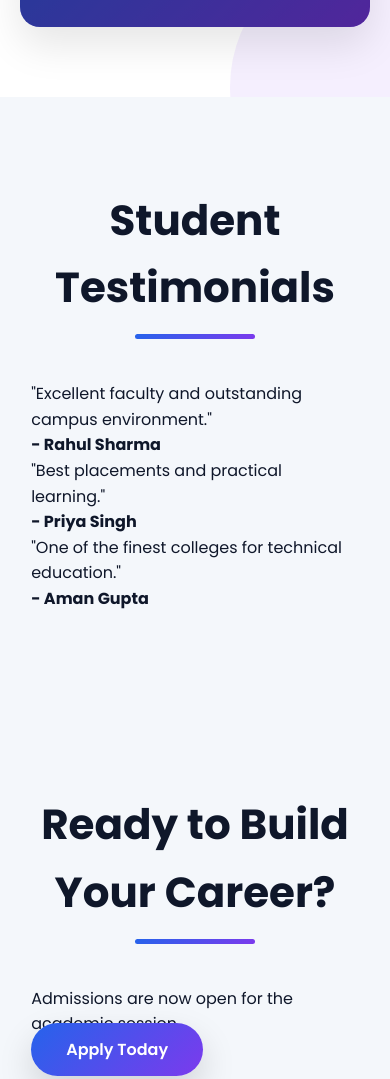
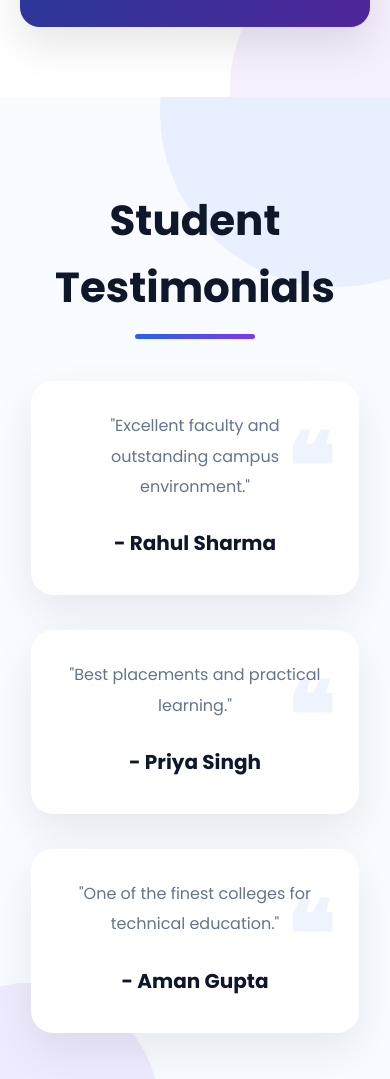
Before and after one commit to skashyap08/college-webpage, a website: page views/index.html in a window 390 px wide. Shown: the part 5628-6707 px from the top of the page. Drawn offline with Linux system fonts and the light colour scheme.

Commit message:
updated style.css-16

```diff
--- a/public/style.css
+++ b/public/style.css
@@ -1678,3 +1678,342 @@ section h2::after{
     }
 
 }
+/* ==========================================================
+   PART 2C-2
+   TESTIMONIALS SECTION
+========================================================== */
+
+.testimonials{
+    background:#f8fbff;
+    position:relative;
+    overflow:hidden;
+}
+
+/* Background Decorations */
+
+.testimonials::before{
+    content:"";
+    position:absolute;
+    width:350px;
+    height:350px;
+    border-radius:50%;
+    background:rgba(37,99,235,.08);
+    top:-160px;
+    right:-120px;
+}
+
+.testimonials::after{
+    content:"";
+    position:absolute;
+    width:260px;
+    height:260px;
+    border-radius:50%;
+    background:rgba(124,58,237,.08);
+    bottom:-120px;
+    left:-100px;
+}
+
+/* =========================
+     SLIDER CONTAINER
+========================= */
+
+.testimonial-slider{
+
+    display:grid;
+
+    grid-template-columns:repeat(auto-fit,minmax(330px,1fr));
+
+    gap:35px;
+
+    margin-top:60px;
+
+    position:relative;
+
+    z-index:2;
+}
+
+/* =========================
+      TESTIMONIAL CARD
+========================= */
+
+.testimonial{
+
+    background:#ffffff;
+
+    padding:40px 35px;
+
+    border-radius:22px;
+
+    box-shadow:0 18px 45px rgba(0,0,0,.08);
+
+    transition:.4s;
+
+    position:relative;
+
+    overflow:hidden;
+
+    cursor:pointer;
+}
+
+/* Top Border */
+
+.testimonial::before{
+
+    content:"";
+
+    position:absolute;
+
+    left:0;
+
+    top:0;
+
+    width:100%;
+
+    height:6px;
+
+    background:linear-gradient(90deg,#2563eb,#7c3aed,#06b6d4);
+
+    transform:scaleX(0);
+
+    transform-origin:left;
+
+    transition:.4s;
+}
+
+.testimonial:hover::before{
+
+    transform:scaleX(1);
+}
+
+/* Decorative Circle */
+
+.testimonial::after{
+
+    content:"❝";
+
+    position:absolute;
+
+    right:25px;
+
+    top:15px;
+
+    font-size:90px;
+
+    color:rgba(37,99,235,.08);
+
+    font-weight:bold;
+}
+
+/* =========================
+         AVATAR
+========================= */
+
+.testimonial img{
+
+    width:85px;
+
+    height:85px;
+
+    border-radius:50%;
+
+    object-fit:cover;
+
+    border:4px solid #2563eb;
+
+    margin-bottom:25px;
+}
+
+/* =========================
+        REVIEW TEXT
+========================= */
+
+.testimonial p{
+
+    color:#64748b;
+
+    line-height:1.9;
+
+    margin-bottom:25px;
+
+    font-size:16px;
+}
+
+/* =========================
+        STUDENT NAME
+========================= */
+
+.testimonial h4{
+
+    color:#0f172a;
+
+    font-size:20px;
+
+    margin-bottom:6px;
+}
+
+.testimonial span{
+
+    color:#2563eb;
+
+    font-size:14px;
+
+    font-weight:500;
+}
+
+/* =========================
+        STAR RATING
+========================= */
+
+.testimonial .stars{
+
+    display:flex;
+
+    gap:5px;
+
+    margin-bottom:20px;
+}
+
+.testimonial .stars i{
+
+    color:#fbbf24;
+
+    font-size:18px;
+}
+
+/* =========================
+       HOVER EFFECT
+========================= */
+
+.testimonial:hover{
+
+    transform:translateY(-12px);
+
+    box-shadow:0 28px 60px rgba(0,0,0,.16);
+}
+
+/* =========================
+     SOCIAL ICONS
+========================= */
+
+.student-social{
+
+    display:flex;
+
+    gap:12px;
+
+    margin-top:18px;
+}
+
+.student-social a{
+
+    width:38px;
+
+    height:38px;
+
+    border-radius:50%;
+
+    display:flex;
+
+    align-items:center;
+
+    justify-content:center;
+
+    background:#eef4ff;
+
+    color:#2563eb;
+
+    transition:.35s;
+}
+
+.student-social a:hover{
+
+    background:#2563eb;
+
+    color:#fff;
+
+    transform:translateY(-5px);
+}
+
+/* =========================
+      ANIMATION
+========================= */
+
+.testimonial{
+
+    animation:testimonialFade .9s ease;
+}
+
+@keyframes testimonialFade{
+
+    from{
+
+        opacity:0;
+
+        transform:translateY(60px);
+    }
+
+    to{
+
+        opacity:1;
+
+        transform:translateY(0);
+    }
+
+}
+
+/* =========================
+      RESPONSIVE
+========================= */
+
+@media(max-width:992px){
+
+    .testimonial-slider{
+
+        grid-template-columns:repeat(2,1fr);
+    }
+
+}
+
+@media(max-width:768px){
+
+    .testimonial-slider{
+
+        grid-template-columns:1fr;
+    }
+
+    .testimonial{
+
+        padding:30px;
+    }
+
+    .testimonial img{
+
+        width:75px;
+        height:75px;
+    }
+
+}
+
+@media(max-width:500px){
+
+    .testimonial{
+
+        text-align:center;
+    }
+
+    .testimonial img{
+
+        margin:auto auto 20px;
+    }
+
+    .testimonial .stars{
+
+        justify-content:center;
+    }
+
+    .student-social{
+
+        justify-content:center;
+    }
+
+}
```
